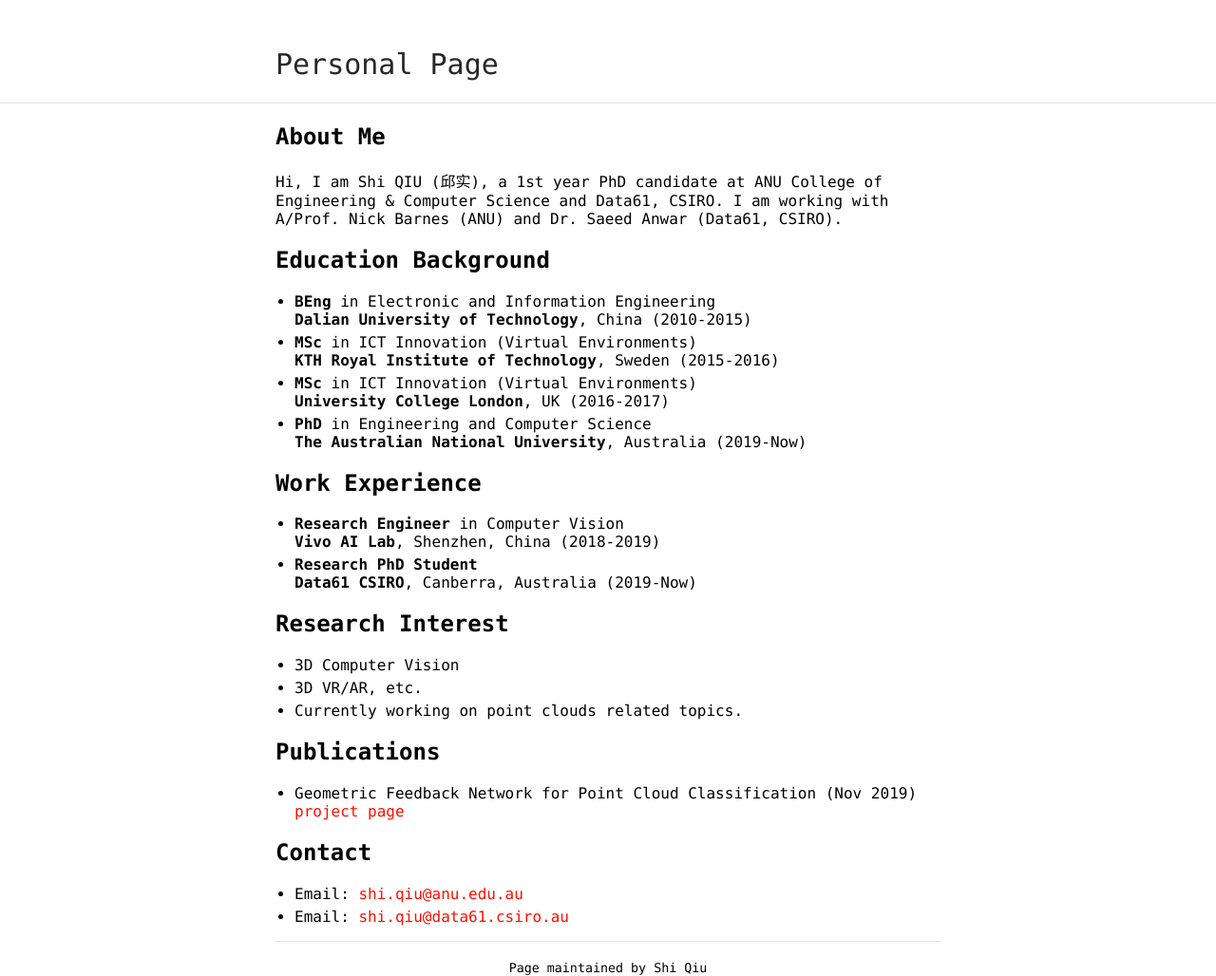
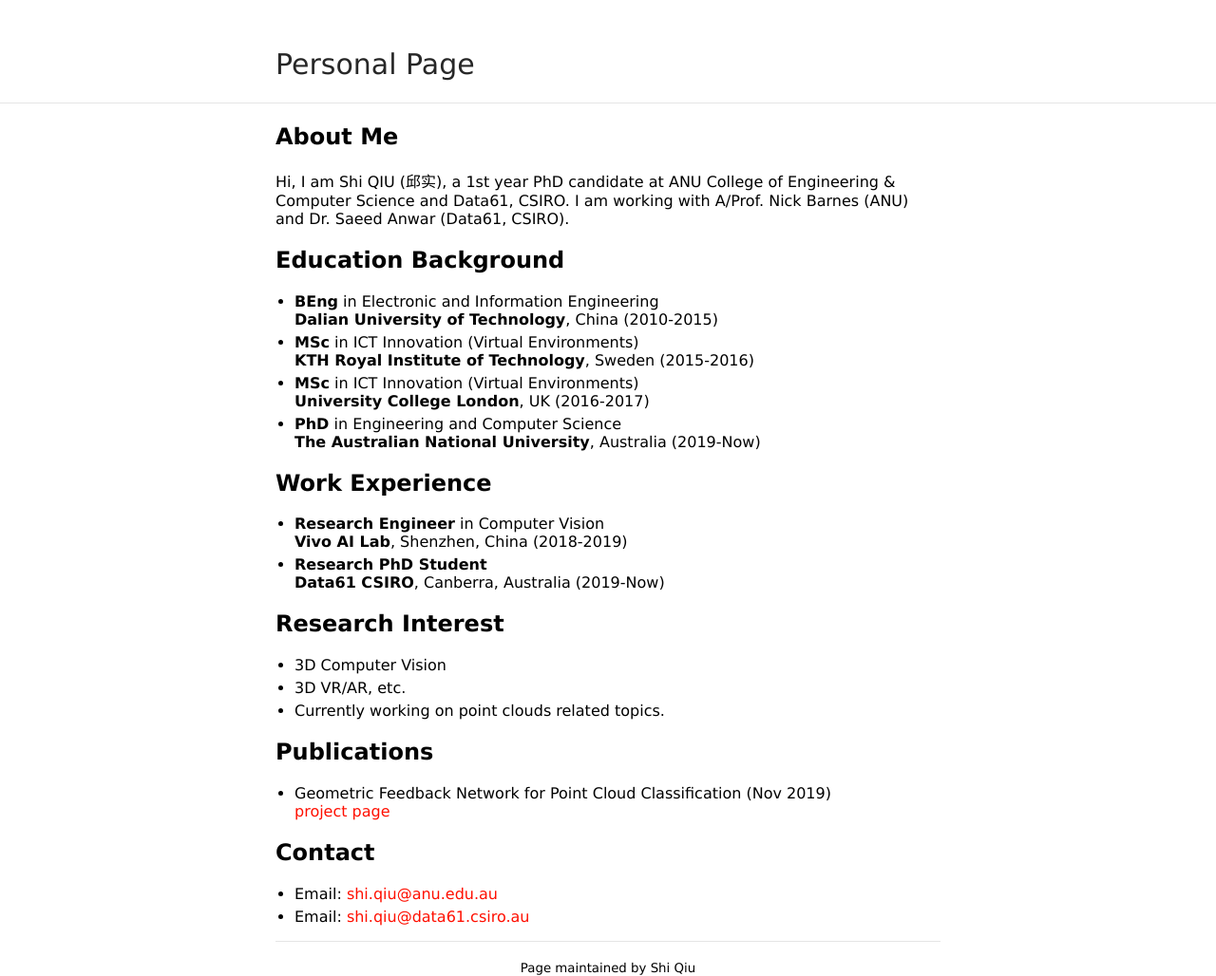
Before and after one commit to ShiQiu0419/ShiQiu0419.github.io, a Jekyll site: the page built from index.md, in a window 1280 px wide. Shown: the whole page at 95% size. Built offline with Jekyll 4.4.1, drawn with Linux system fonts in a browser that asks for light colours; our own code applies the rules of GitHub Pages for plain Markdown files.

Commit message:
Update _style.scss

```diff
--- a/_sass/_style.scss
+++ b/_sass/_style.scss
@@ -11,7 +11,7 @@ html {
 }
 body {
     margin: 0;
-    font-family: "Consolas";
+    font-family: "Verdana";
     height: 100%;
 }
 a {
```
